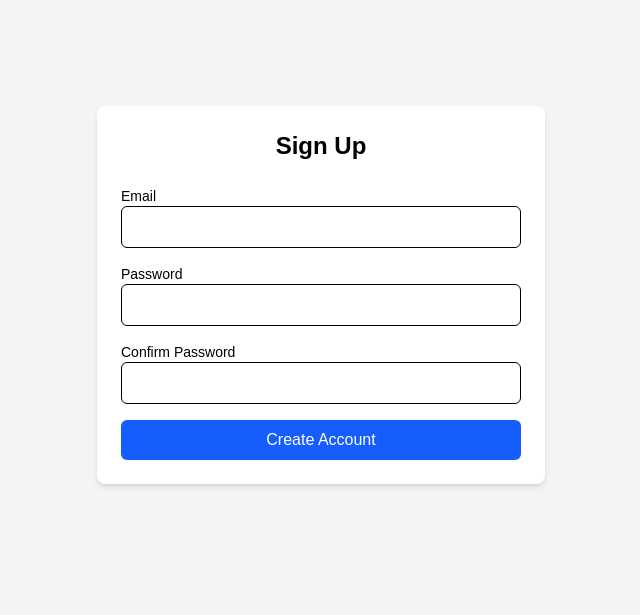
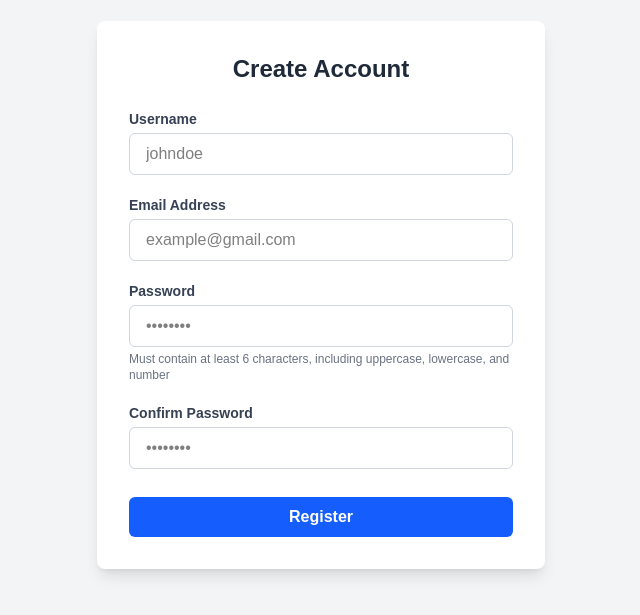
Before and after one commit to Jeevan446/exam_prep, a React app in the folder Frontend/: page /signup in a window 1280 px wide. Shown: the part 105-720 px from the top of the page, without its empty margins (319-959 px from the left). Built offline with nearby package versions, Linux system fonts and the light colour scheme; the HTML template or start-up script is replaced by a standard one.

Commit message:
validation added on signup page

```diff
--- a/Frontend/src/pages/LoginPage.jsx
+++ b/Frontend/src/pages/LoginPage.jsx
@@ -12,20 +12,41 @@ const LoginSchema = Yup.object({
 });
 
 function LoginForm() {
+  const handleSubmit = async (values, { resetForm, setSubmitting, setErrors }) => {
+    try {
+      const response = await fetch("http://localhost:3000/api/user/login", {
+        method: "POST",
+        headers: {
+          "Content-Type": "application/json",
+        },
+        body: JSON.stringify(values),
+      });
+
+      const data = await response.json();
+
+      if (!response.ok) {
+        // example: backend returns { message: "Invalid credentials" }
+        throw new Error(data.message || "Login failed");
+      }
+
+      console.log("Login success:", data);
+      resetForm();
+    } catch (error) {
+      setErrors({ password: error.message });
+    } finally {
+      setSubmitting(false);
+    }
+  };
+
   return (
     <div className="min-h-screen flex items-center justify-center bg-gray-100">
       <div className="w-full max-w-md bg-white p-8 rounded-xl shadow-lg">
-        <h2 className="text-2xl font-bold text-center mb-6">
-          Login
-        </h2>
+        <h2 className="text-2xl font-bold text-center mb-6">Login</h2>
 
         <Formik
           initialValues={{ email: "", password: "" }}
           validationSchema={LoginSchema}
-          onSubmit={(values, { resetForm }) => {
-            console.log("Login data:", values);
-            resetForm();
-          }}
+          onSubmit={handleSubmit}
         >
           {({ isSubmitting }) => (
             <Form className="space-y-4">
@@ -35,7 +56,7 @@ function LoginForm() {
                   type="email"
                   name="email"
                   placeholder="Email"
-                  className="w-full px-4 py-2 border rounded-lg focus:outline-none focus:ring-2 focus:ring-blue-500"
+                  className="w-full px-4 py-2 border rounded-lg focus:ring-2 focus:ring-blue-500"
                 />
                 <ErrorMessage
                   name="email"
@@ -50,7 +71,7 @@ function LoginForm() {
                   type="password"
                   name="password"
                   placeholder="Password"
-                  className="w-full px-4 py-2 border rounded-lg focus:outline-none focus:ring-2 focus:ring-blue-500"
+                  className="w-full px-4 py-2 border rounded-lg focus:ring-2 focus:ring-blue-500"
                 />
                 <ErrorMessage
                   name="password"
@@ -59,11 +80,10 @@ function LoginForm() {
                 />
               </div>
 
-              {/* Button */}
               <button
                 type="submit"
                 disabled={isSubmitting}
-                className="w-full bg-blue-600 text-white py-2 rounded-lg hover:bg-blue-700 transition disabled:opacity-50"
+                className="w-full bg-blue-600 text-white py-2 rounded-lg hover:bg-blue-700 disabled:opacity-50"
               >
                 {isSubmitting ? "Logging in..." : "Login"}
               </button>
--- a/Frontend/src/pages/SignUpPage.jsx
+++ b/Frontend/src/pages/SignUpPage.jsx
@@ -1,116 +1,211 @@
+import React from "react";
 import { Formik, Form, Field, ErrorMessage } from "formik";
-import React from "react";
 import * as Yup from "yup";
 import axios from "axios";
 
 const SignUpForm = () => {
+  // 1. Enhanced Validation Schema
+  const validationSchema = Yup.object({
+    username: Yup.string()
+      .min(3, "Username must be at least 3 characters")
+      .max(50, "Username cannot exceed 50 characters")
+      .matches(/^\S*$/, "Username cannot contain spaces")
+      .required("Username is required"),
 
-  //FormSchema
+    email: Yup.string()
+      .trim()
+      .lowercase()
+      .matches(
+        /^[a-z]+[0-9]*@gmail\.com$/,
+        "Email must start with lowercase letters (numbers optional) and end with @gmail.com (e.g., john@gmail.com or john123@gmail.com)"
+      )
+      .required("Email is required"),
 
-  const validationSchema = Yup.object({
-    email: Yup.string()
-      .email("Invalid email address")
-      .required("Email is required"),
     password: Yup.string()
       .min(6, "Password must be at least 6 characters")
+      .max(50, "Password cannot exceed 50 characters")
+      .matches(
+        /^(?=.*[a-z])(?=.*[A-Z])(?=.*\d)/,
+        "Password must contain at least one uppercase letter, one lowercase letter, and one number"
+      )
       .required("Password is required"),
+
     confirmPassword: Yup.string()
       .oneOf([Yup.ref("password")], "Passwords must match")
       .required("Confirm password is required"),
   });
 
-  const handleSubmit = async (values, { setSubmitting, resetForm }) => {
+  // 2. Form Submission Logic
+  const handleSubmit = async (values, { setSubmitting, resetForm, setErrors }) => {
     try {
+      // Additional client-side validation before submission
+      if (!values.email.match(/^[a-z]+[0-9]*@gmail\.com$/)) {
+        setErrors({
+          email: "Email must start with lowercase letters (numbers optional) and end with @gmail.com"
+        });
+        return;
+      }
+
       const response = await axios.post(
-        "http://localhost:5000/api/auth/signup",
+        "http://localhost:3000/api/user/register",
         {
-          email: values.email,
+          username: values.username.trim(),
+          email: values.email.trim().toLowerCase(),
           password: values.password,
+        },
+        {
+          headers: {
+            'Content-Type': 'application/json'
+          }
         }
       );
 
       console.log("Success:", response.data);
+      alert("Registration Successful!");
       resetForm();
     } catch (error) {
-      console.error(
-        "Error:",
-        error.response?.data || error.message
-      );
+      // Handle server-side errors
+      if (error.response) {
+        if (error.response.status === 400) {
+          const errorMessage = error.response.data?.message || error.response.data?.error;
+          if (errorMessage?.toLowerCase().includes("email")) {
+            setErrors({ email: "This email is already registered" });
+          } else if (errorMessage?.toLowerCase().includes("username")) {
+            setErrors({ username: "This username is already taken" });
+          } else {
+            setErrors({ submit: errorMessage || "Registration failed" });
+          }
+        } else {
+          setErrors({ submit: `Server error: ${error.response.status}` });
+        }
+      } else {
+        setErrors({ submit: "Network error. Please check your connection." });
+      }
+      console.error("Error:", error.response?.data || error.message);
     } finally {
       setSubmitting(false);
     }
   };
 
   return (
-    <div className="min-h-screen flex items-center justify-center bg-gray-100">
-      <div className="bg-white p-6 rounded-lg shadow-md w-full max-w-md">
-        <h2 className="text-2xl font-bold text-center mb-6">Sign Up</h2>
+    <div className="min-h-screen flex items-center justify-center bg-gray-100 p-4">
+      <div className="bg-white p-8 rounded-lg shadow-lg w-full max-w-md">
+        <h2 className="text-2xl font-bold text-center text-gray-800 mb-6">
+          Create Account
+        </h2>
 
         <Formik
           initialValues={{
+            username: "",
             email: "",
             password: "",
             confirmPassword: "",
           }}
           validationSchema={validationSchema}
           onSubmit={handleSubmit}
+          validateOnBlur={true}
+          validateOnChange={true}
         >
-          {({ isSubmitting }) => (
-            <Form className="space-y-4">
-              {/* Email */}
+          {({ isSubmitting, errors, touched }) => (
+            <Form className="space-y-5">
+              {/* Display submission errors */}
+              {errors.submit && (
+                <div className="p-3 bg-red-50 border border-red-200 text-red-700 rounded-md text-sm">
+                  {errors.submit}
+                </div>
+              )}
+
+              {/* Username Field */}
               <div>
-                <label className="block text-sm font-medium">Email</label>
+                <label className="block text-sm font-semibold text-gray-700 mb-1">
+                  Username
+                </label>
+                <Field
+                  type="text"
+                  name="username"
+                  placeholder="johndoe"
+                  className={`w-full px-4 py-2 border rounded-md focus:ring-2 focus:ring-blue-500 outline-none transition ${
+                    errors.username && touched.username ? 'border-red-500' : 'border-gray-300'
+                  }`}
+                />
+                <ErrorMessage
+                  name="username"
+                  component="p"
+                  className="text-red-500 text-xs mt-1"
+                />
+              </div>
+
+              {/* Email Field */}
+              <div>
+                <label className="block text-sm font-semibold text-gray-700 mb-1">
+                  Email Address
+                </label>
                 <Field
                   type="email"
                   name="email"
-                  className="w-full px-3 py-2 border rounded-md focus:ring focus:ring-blue-300"
+                  placeholder="example@gmail.com"
+                  className={`w-full px-4 py-2 border rounded-md focus:ring-2 focus:ring-blue-500 outline-none transition ${
+                    errors.email && touched.email ? 'border-red-500' : 'border-gray-300'
+                  }`}
                 />
                 <ErrorMessage
                   name="email"
                   component="p"
-                  className="text-red-500 text-sm"
+                  className="text-red-500 text-xs mt-1"
                 />
+                {/* Format text removed from here */}
               </div>
 
-              {/* Password */}
+              {/* Password Field */}
               <div>
-                <label className="block text-sm font-medium">Password</label>
+                <label className="block text-sm font-semibold text-gray-700 mb-1">
+                  Password
+                </label>
                 <Field
                   type="password"
                   name="password"
-                  className="w-full px-3 py-2 border rounded-md focus:ring focus:ring-blue-300"
+                  placeholder="••••••••"
+                  className={`w-full px-4 py-2 border rounded-md focus:ring-2 focus:ring-blue-500 outline-none transition ${
+                    errors.password && touched.password ? 'border-red-500' : 'border-gray-300'
+                  }`}
                 />
                 <ErrorMessage
                   name="password"
                   component="p"
-                  className="text-red-500 text-sm"
+                  className="text-red-500 text-xs mt-1"
                 />
+                <p className="text-xs text-gray-500 mt-1">
+                  Must contain at least 6 characters, including uppercase, lowercase, and number
+                </p>
               </div>
 
-              {/* Confirm Password */}
+              {/* Confirm Password Field */}
               <div>
-                <label className="block text-sm font-medium">
+                <label className="block text-sm font-semibold text-gray-700 mb-1">
                   Confirm Password
                 </label>
                 <Field
                   type="password"
                   name="confirmPassword"
-                  className="w-full px-3 py-2 border rounded-md focus:ring focus:ring-blue-300"
+                  placeholder="••••••••"
+                  className={`w-full px-4 py-2 border rounded-md focus:ring-2 focus:ring-blue-500 outline-none transition ${
+                    errors.confirmPassword && touched.confirmPassword ? 'border-red-500' : 'border-gray-300'
+                  }`}
                 />
                 <ErrorMessage
                   name="confirmPassword"
                   component="p"
-                  className="text-red-500 text-sm"
+                  className="text-red-500 text-xs mt-1"
                 />
               </div>
 
-              {/* Submit */}
+              {/* Submit Button */}
               <button
                 type="submit"
                 disabled={isSubmitting}
-                className="w-full bg-blue-600 text-white py-2 rounded-md hover:bg-blue-700 disabled:opacity-50"
+                className="w-full bg-blue-600 text-white font-bold py-2 rounded-md hover:bg-blue-700 transition-colors disabled:opacity-50 disabled:cursor-not-allowed mt-2"
               >
-                {isSubmitting ? "Creating account..." : "Create Account"}
+                {isSubmitting ? "Processing..." : "Register"}
               </button>
             </Form>
           )}
```
Also changed, not shown: 1 other file (tests, documents, lock files or other folders).
